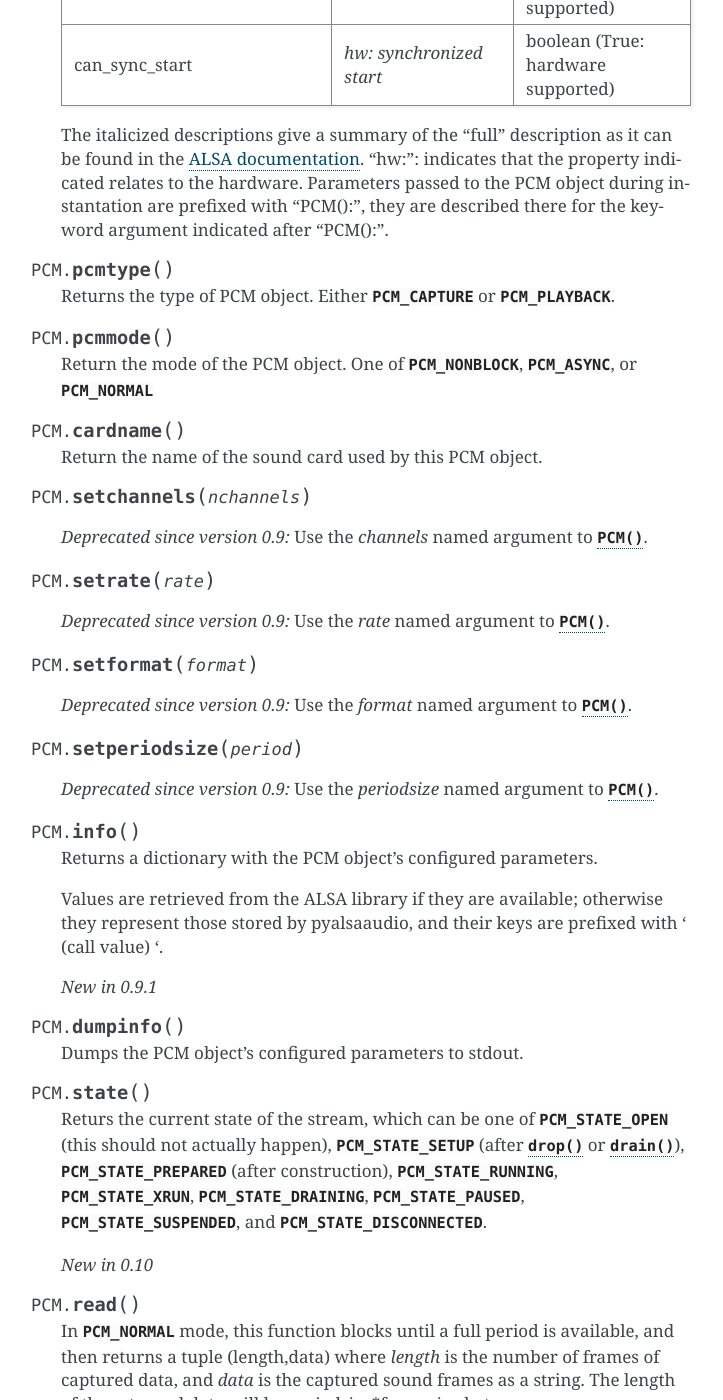
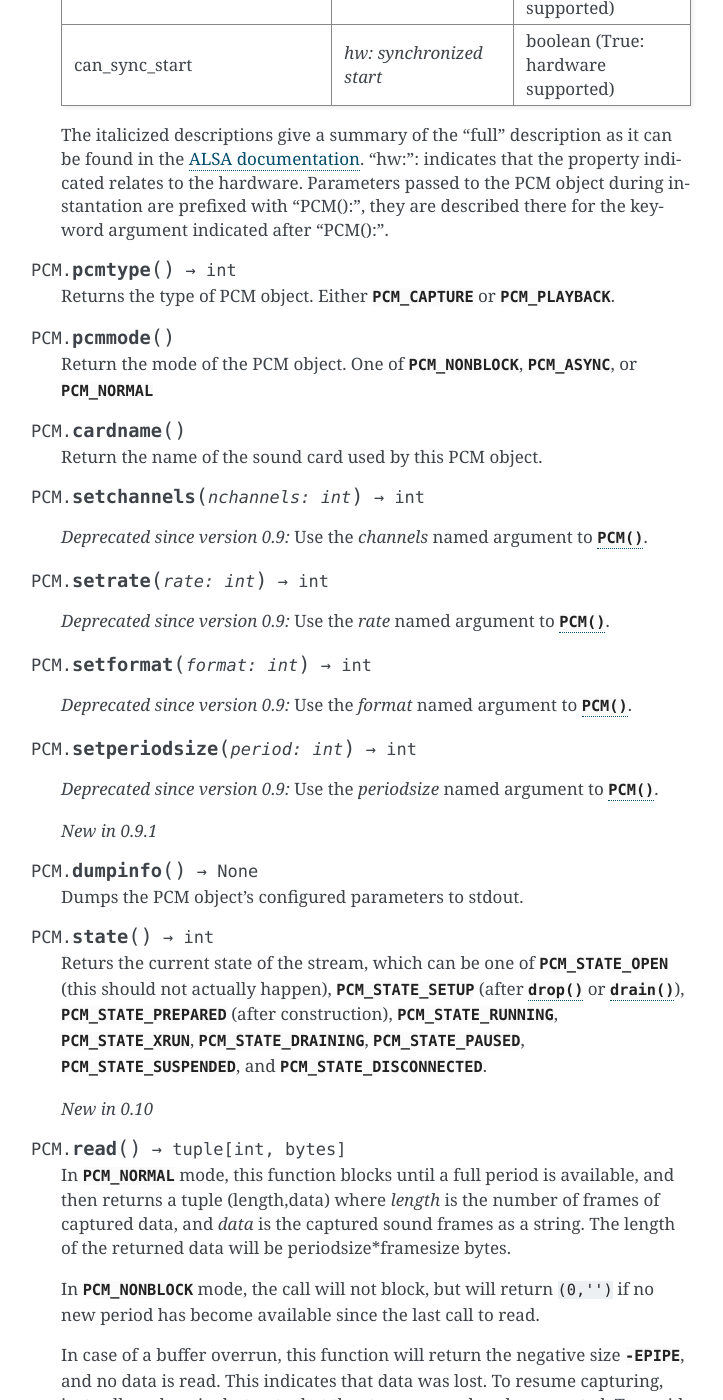
Before and after one commit to larsimmisch/pyalsaaudio, a Sphinx documentation site: the page built from doc/libalsaaudio.rst, in a window 1280 px wide and 1400 px high, scrolled down 6494 px. Shown: the whole window, without its empty margins (389-1112 px from the left). Built offline with Sphinx 7.4.7, drawn with Linux system fonts in a browser that asks for light colours; some of the changed text lies outside the part shown.

Commit message:
Documentation for type hints

```diff
--- a/doc/libalsaaudio.rst
+++ b/doc/libalsaaudio.rst
@@ -10,7 +10,7 @@
 
 The :mod:`alsaaudio` module defines functions and classes for using ALSA.
 
-.. function:: pcms(pcmtype=PCM_PLAYBACK)
+.. function:: pcms(pcmtype:int=PCM_PLAYBACK) ->list[str]
 
    List available PCM devices by name.
 
@@ -225,7 +225,7 @@ PCM objects have the following methods:
    The italicized descriptions give a summary of the "full" description as it can be found in the  `ALSA documentation <https://www.alsa-project.org/alsa-doc>`_. "hw:": indicates that the property indicated relates to the hardware. Parameters passed to the PCM object during instantation are prefixed with "PCM():", they are described there for the keyword argument indicated after "PCM():".
 
 
-.. method:: PCM.pcmtype()
+.. method:: PCM.pcmtype() -> int
 
    Returns the type of PCM object. Either :const:`PCM_CAPTURE` or
    :const:`PCM_PLAYBACK`.
@@ -267,37 +267,29 @@ PCM objects have the following methods:
    Returns a dictionary of supported format codes (integers) keyed by
    their standard ALSA names (strings).
 
-.. method:: PCM.setchannels(nchannels)
+.. method:: PCM.setchannels(nchannels: int) -> int
 
    .. deprecated:: 0.9 Use the `channels` named argument to :func:`PCM`.
 
-.. method:: PCM.setrate(rate)
+.. method:: PCM.setrate(rate: int) -> int
 
    .. deprecated:: 0.9 Use the `rate` named argument to :func:`PCM`.
 
-.. method:: PCM.setformat(format)
+.. method:: PCM.setformat(format: int) -> int
 
    .. deprecated:: 0.9 Use the `format` named argument to :func:`PCM`.
 
-.. method:: PCM.setperiodsize(period)
+.. method:: PCM.setperiodsize(period: int) -> int
 
    .. deprecated:: 0.9 Use the `periodsize` named argument to :func:`PCM`.
 
-.. method:: PCM.info()
-
-   Returns a dictionary with the PCM object's configured parameters.
-
-   Values are retrieved from the ALSA library if they are available;
-   otherwise they represent those stored by pyalsaaudio, and their keys
-   are prefixed with ' (call value) '.
-
    *New in 0.9.1*
 
-.. method:: PCM.dumpinfo()
+.. method:: PCM.dumpinfo() -> None
 
    Dumps the PCM object's configured parameters to stdout.
 
-.. method:: PCM.state()
+.. method:: PCM.state() -> int
 
    Returs the current state of the stream, which can be one of
    :const:`PCM_STATE_OPEN` (this should not actually happen),
@@ -312,7 +304,7 @@ PCM objects have the following methods:
 
    *New in 0.10*
 
-.. method:: PCM.read()
+.. method:: PCM.read() -> tuple[int, bytes]
 
    In :const:`PCM_NORMAL` mode, this function blocks until a full period is
    available, and then returns a tuple (length,data) where *length* is
@@ -331,7 +323,7 @@ PCM objects have the following methods:
    To avoid the problem in the future, try using a larger period size
    and/or more periods, at the cost of higher latency.
 
-.. method:: PCM.write(data)
+.. method:: PCM.write(data: bytes) -> int
 
    Writes (plays) the sound in data. The length of data *must* be a
    multiple of the frame size, and *should* be exactly the size of a
@@ -360,18 +352,18 @@ PCM objects have the following methods:
    in the kernel, and playout will continue afterwards. Make sure that the
    stream is drained before discarding the PCM handle.
 
-.. method:: PCM.pause([enable=True])
+.. method:: PCM.pause([enable=True]) -> int
 
    If *enable* is :const:`True`, playback or capture is paused.
    Otherwise, playback/capture is resumed.
 
-.. method:: PCM.drop()
+.. method:: PCM.drop() -> int
 
    Stop the stream and drop residual buffered frames.
 
    *New in 0.9*
 
-.. method:: PCM.drain()
+.. method:: PCM.drain() -> int
 
    For :const:`PCM_PLAYBACK` PCM objects, play residual buffered frames
    and then stop the stream. In :const:`PCM_NORMAL` mode,
@@ -381,14 +373,7 @@ PCM objects have the following methods:
 
    *New in 0.10*
 
-.. method:: PCM.close()
-
-   Closes the PCM device.
-
-   For :const:`PCM_PLAYBACK` PCM objects in :const:`PCM_NORMAL` mode,
-   this function blocks until all pending playback is drained.
-
-.. method:: PCM.polldescriptors()
+.. method:: PCM.polldescriptors() -> list[tuple[int, int]]
 
    Returns a list of tuples of *(file descriptor, eventmask)* that can be
    used to wait for changes on the PCM with *select.poll*.
@@ -396,29 +381,29 @@ PCM objects have the following methods:
    The *eventmask* value is compatible with `poll.register`__ in the Python
    :const:`select` module.
 
-.. method:: PCM.set_tstamp_mode([mode=PCM_TSTAMP_ENABLE])
+.. method:: PCM.set_tstamp_mode([mode=PCM_TSTAMP_ENABLE]) -> None
 
    Set the ALSA timestamp mode on the device. The mode argument can be set to
    either :const:`PCM_TSTAMP_NONE` or :const:`PCM_TSTAMP_ENABLE`.
 
-.. method:: PCM.get_tstamp_mode()
+.. method:: PCM.get_tstamp_mode() -> int
 
    Return the integer value corresponding to the ALSA timestamp mode. The
    return value can be either :const:`PCM_TSTAMP_NONE` or :const:`PCM_TSTAMP_ENABLE`.
 
-.. method:: PCM.set_tstamp_type([type=PCM_TSTAMP_TYPE_GETTIMEOFDAY])
+.. method:: PCM.set_tstamp_type([type=PCM_TSTAMP_TYPE_GETTIMEOFDAY]) -> None
 
    Set the ALSA timestamp mode on the device. The type argument
    can be set to either :const:`PCM_TSTAMP_TYPE_GETTIMEOFDAY`,
    :const:`PCM_TSTAMP_TYPE_MONOTONIC` or :const:`PCM_TSTAMP_TYPE_MONOTONIC_RAW`.
 
-.. method:: PCM.get_tstamp_type()
+.. method:: PCM.get_tstamp_type() -> int
 
    Return the integer value corresponding to the ALSA timestamp type. The
    return value can be either :const:`PCM_TSTAMP_TYPE_GETTIMEOFDAY`,
    :const:`PCM_TSTAMP_TYPE_MONOTONIC` or :const:`PCM_TSTAMP_TYPE_MONOTONIC_RAW`.
 
-.. method:: PCM.htimestamp()
+.. method:: PCM.htimestamp() -> tuple[int, int, int]
 
    Return a Python tuple *(seconds, nanoseconds, frames_available_in_buffer)*.
 
@@ -444,6 +429,13 @@ PCM objects have the following methods:
    ``PCM_TSTAMP_ENABLE``              Update timestamp at every hardware position
                                       update.
    =================================  ===========================================
+
+.. method:: PCM.close() -> None
+
+   Closes the PCM device.
+
+   For :const:`PCM_PLAYBACK` PCM objects in :const:`PCM_NORMAL` mode,
+   this function blocks until all pending playback is drained.
 
 **A few hints on using PCM devices for playback**
 
@@ -507,20 +499,20 @@ Mixer objects provides access to the ALSA mixer API.
 
 Mixer objects have the following methods:
 
-.. method:: Mixer.cardname()
+.. method:: Mixer.cardname() -> str
 
    Return the name of the sound card used by this Mixer object
 
-.. method:: Mixer.mixer()
+.. method:: Mixer.mixer() -> str
 
    Return the name of the specific mixer controlled by this object, For example
    ``'Master'`` or ``'PCM'``
 
-.. method:: Mixer.mixerid()
+.. method:: Mixer.mixerid() -> int
 
    Return the ID of the ALSA mixer controlled by this object.
 
-.. method:: Mixer.switchcap()
+.. method:: Mixer.switchcap() -> int
 
    Returns a list of the switches which are defined by this specific mixer.
    Possible values in this list are:
@@ -540,7 +532,7 @@ Mixer objects have the following methods:
    To manipulate these switches use the :meth:`setrec` or
    :meth:`setmute` methods
 
-.. method:: Mixer.volumecap()
+.. method:: Mixer.volumecap() -> int
 
    Returns a list of the volume control capabilities of this
    mixer. Possible values in the list are:
@@ -556,7 +548,7 @@ Mixer objects have the following methods:
    'Joined Capture Volume'   Manipulate sound capture volume for all channels at a time
    ========================  ================
 
-.. method:: Mixer.getenum()
+.. method:: Mixer.getenum() -> tuple[ str, list[str]]
 
    For enumerated controls, return the currently selected item and  the list of
    items available.
@@ -582,13 +574,13 @@ Mixer objects have the following methods:
    This method will return an empty tuple if the mixer is not an  enumerated
    control.
 
-.. method:: Mixer.setenum(index)
+.. method:: Mixer.setenum(index:int) -> None
 
    For enumerated controls, sets the currently selected item.
    *index* is an index into the list of available enumerated items returned
    by :func:`getenum`.
 
-.. method:: Mixer.getrange(pcmtype=PCM_PLAYBACK, units=VOLUME_UNITS_RAW)
+.. method:: Mixer.getrange(pcmtype=PCM_PLAYBACK, units=VOLUME_UNITS_RAW) -> tuple[int, int]
 
    Return the volume range of the ALSA mixer controlled by this object.
    The value is a tuple of integers whose meaning is determined by the
@@ -602,7 +594,7 @@ Mixer objects have the following methods:
    The optional *units* argument can be one of :const:`VOLUME_UNITS_PERCENTAGE`,
    :const:`VOLUME_UNITS_RAW`, or :const:`VOLUME_UNITS_DB`.
 
-.. method:: Mixer.getvolume(pcmtype=PCM_PLAYBACK, units=VOLUME_UNITS_PERCENTAGE)
+.. method:: Mixer.getvolume(pcmtype:int=PCM_PLAYBACK, units:int=VOLUME_UNITS_PERCENTAGE) -> int
 
    Returns a list with the current volume settings for each channel. The list
    elements are integers whose meaning is determined by the *units* argument.
@@ -615,7 +607,7 @@ Mixer objects have the following methods:
    The optional *units* argument can be one of :const:`VOLUME_UNITS_PERCENTAGE`,
    :const:`VOLUME_UNITS_RAW`, or :const:`VOLUME_UNITS_DB`.
 
-.. method:: Mixer.setvolume(volume, channel=None, pcmtype=PCM_PLAYBACK, units=VOLUME_UNITS_PERCENTAGE)
+.. method:: Mixer.setvolume(volume:int, pcmtype:int=PCM_PLAYBACK, units:int=VOLUME_UNITS_PERCENTAGE, channel:int|None) -> None
 
    Change the current volume settings for this mixer. The *volume* argument
    is an integer whose meaning is determined by the *units* argument.
@@ -632,14 +624,14 @@ Mixer objects have the following methods:
    The optional *units* argument can be one of :const:`VOLUME_UNITS_PERCENTAGE`,
    :const:`VOLUME_UNITS_RAW`, or :const:`VOLUME_UNITS_DB`.
 
-.. method:: Mixer.getmute()
+.. method:: Mixer.getmute() -> list[int]
 
    Return a list indicating the current mute setting for each channel.
    0 means not muted, 1 means muted.
 
    This method will fail if the mixer has no playback switch capabilities.
 
-.. method:: Mixer.setmute(mute, [channel])
+.. method:: Mixer.setmute(mute:bool, channel:int|None=None) -> None
 
    Sets the mute flag to a new value. The *mute* argument is either 0 for not
    muted, or 1 for muted.
@@ -649,14 +641,14 @@ Mixer objects have the following methods:
 
    This method will fail if the mixer has no playback mute capabilities
 
-.. method:: Mixer.getrec()
+.. method:: Mixer.getrec() -> list[int]
 
    Return a list indicating the current record mute setting for each channel.
    0 means not recording, 1 means recording.
 
    This method will fail if the mixer has no capture switch capabilities.
 
-.. method:: Mixer.setrec(capture, [channel])
+.. method:: Mixer.setrec(capture:int, channel:int|None=None) -> None
 
    Sets the capture mute flag to a new value. The *capture* argument
    is either 0 for no capture, or 1 for capture.
@@ -666,7 +658,7 @@ Mixer objects have the following methods:
 
    This method will fail if the mixer has no capture switch capabilities.
 
-.. method:: Mixer.polldescriptors()
+.. method:: Mixer.polldescriptors() -> list[tuple[int, int]]
 
    Returns a list of tuples of *(file descriptor, eventmask)* that can be
    used to wait for changes on the mixer with *select.poll*.
@@ -674,13 +666,13 @@ Mixer objects have the following methods:
    The *eventmask* value is compatible with `poll.register`__ in the Python
    :const:`select` module.
 
-.. method:: Mixer.handleevents()
+.. method:: Mixer.handleevents() -> int
 
    Acknowledge events on the :func:`polldescriptors` file descriptors
    to prevent subsequent polls from returning the same events again.
    Returns the number of events that were acknowledged.
 
-.. method:: Mixer.close()
+.. method:: Mixer.close() -> None
 
    Closes the Mixer device.
 
```
Also changed, not shown: other parts of doc/libalsaaudio.rst (+4 -4 lines).
